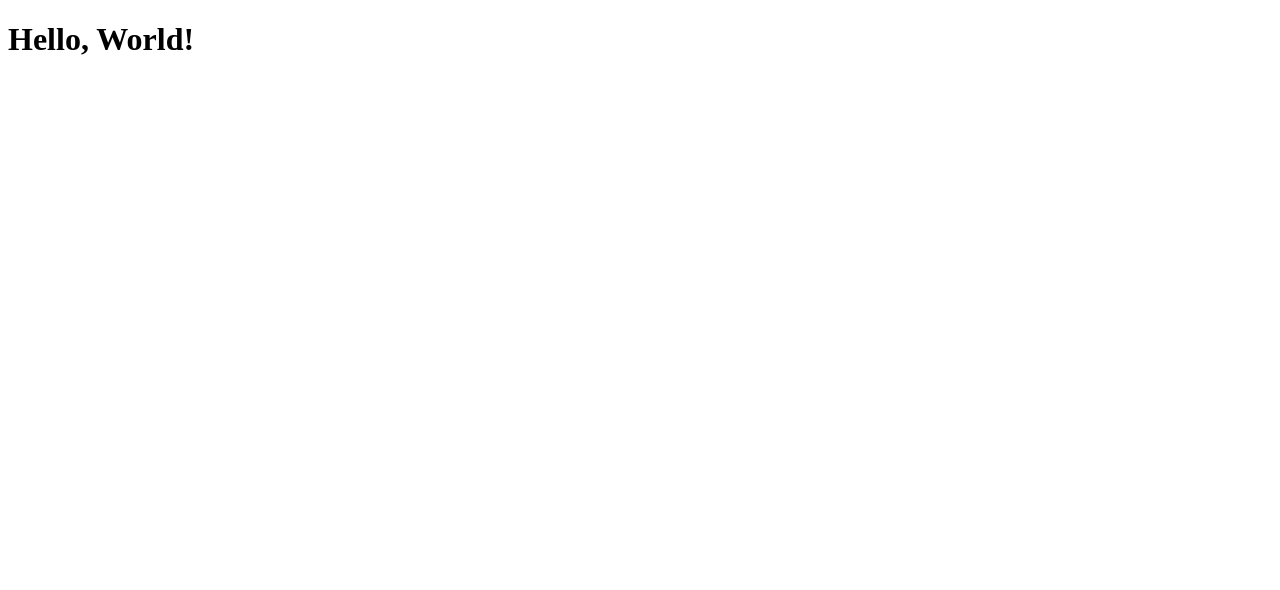
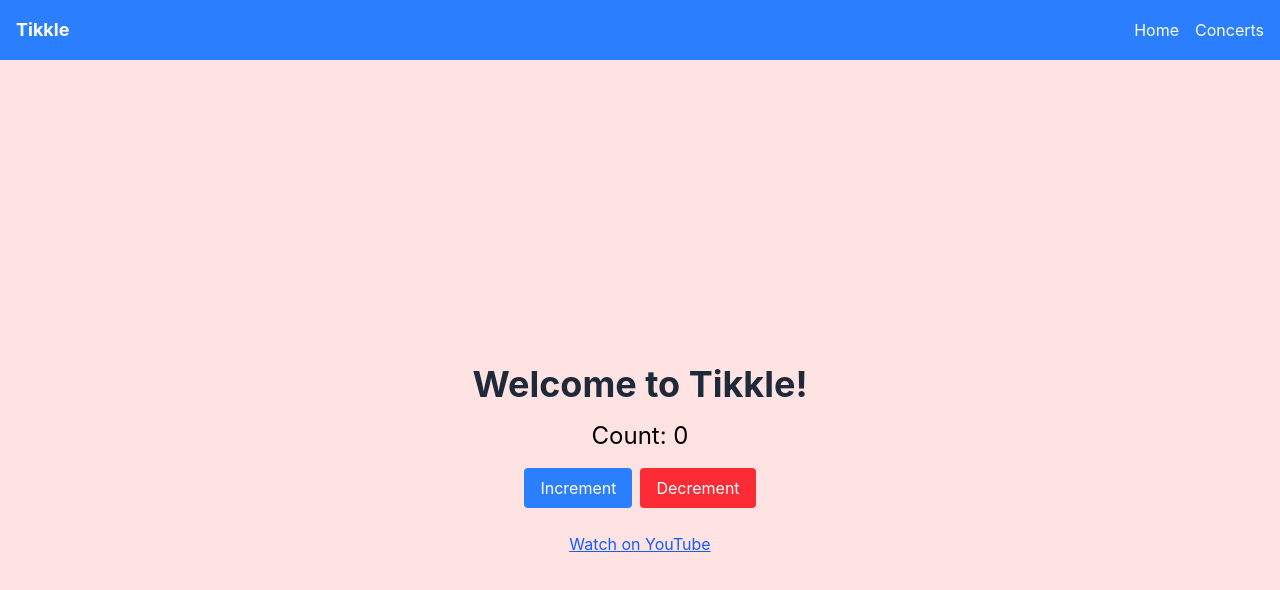
Before and after one commit to tikkle-moa/tikkle, a React (Vite) app in the folder apps/client/: page / in a window 1280 px wide. Shown: the top 590 px of the page. Built offline with nearby package versions, Linux system fonts and the light colour scheme.

Commit message:
fix: KAN-19-#19 클라이언트 빌드 환경 및 진입점 수정

```diff
--- a/apps/client/package.json
+++ b/apps/client/package.json
@@ -13,10 +13,13 @@
   },
   "dependencies": {
     "react": "^19.2.7",
-    "react-dom": "^19.2.7"
+    "react-dom": "^19.2.7",
+    "react-router": "^8.3.0",
+    "zustand": "^5.0.14"
   },
   "devDependencies": {
     "@eslint/js": "^10.0.1",
+    "@tailwindcss/vite": "^4.3.3",
     "@types/node": "^24.13.2",
     "@types/react": "^19.2.17",
     "@types/react-dom": "^19.2.3",
@@ -25,6 +28,7 @@
     "eslint-plugin-react-hooks": "^7.1.1",
     "eslint-plugin-react-refresh": "^0.5.3",
     "globals": "^17.7.0",
+    "tailwindcss": "^4.3.3",
     "typescript": "~6.0.2",
     "typescript-eslint": "^8.62.0",
     "vite": "^8.1.1"
--- a/apps/client/src/App.tsx
+++ /dev/null
@@ -1,9 +0,0 @@
-const App = () => {
-  return (
-    <div className="App">
-      <h1>Hello, World!</h1>
-    </div>
-  );
-};
-
-export default App;
--- a/apps/client/src/main.tsx
+++ b/apps/client/src/main.tsx
@@ -1,7 +1,7 @@
 import { StrictMode } from "react";
 import { createRoot } from "react-dom/client";
 
-import App from "./App.tsx";
+import App from "./app";
 
 createRoot(document.getElementById("root")!).render(
   <StrictMode>
--- a/apps/client/vite.config.ts
+++ b/apps/client/vite.config.ts
@@ -1,7 +1,8 @@
+import tailwindcss from "@tailwindcss/vite";
 import react from "@vitejs/plugin-react";
 import { defineConfig } from "vite";
 
 // https://vite.dev/config/
 export default defineConfig({
-  plugins: [react()],
+  plugins: [react(), tailwindcss()],
 });
```
Also changed, not shown: 2 other files (tests, documents, lock files or other folders).
